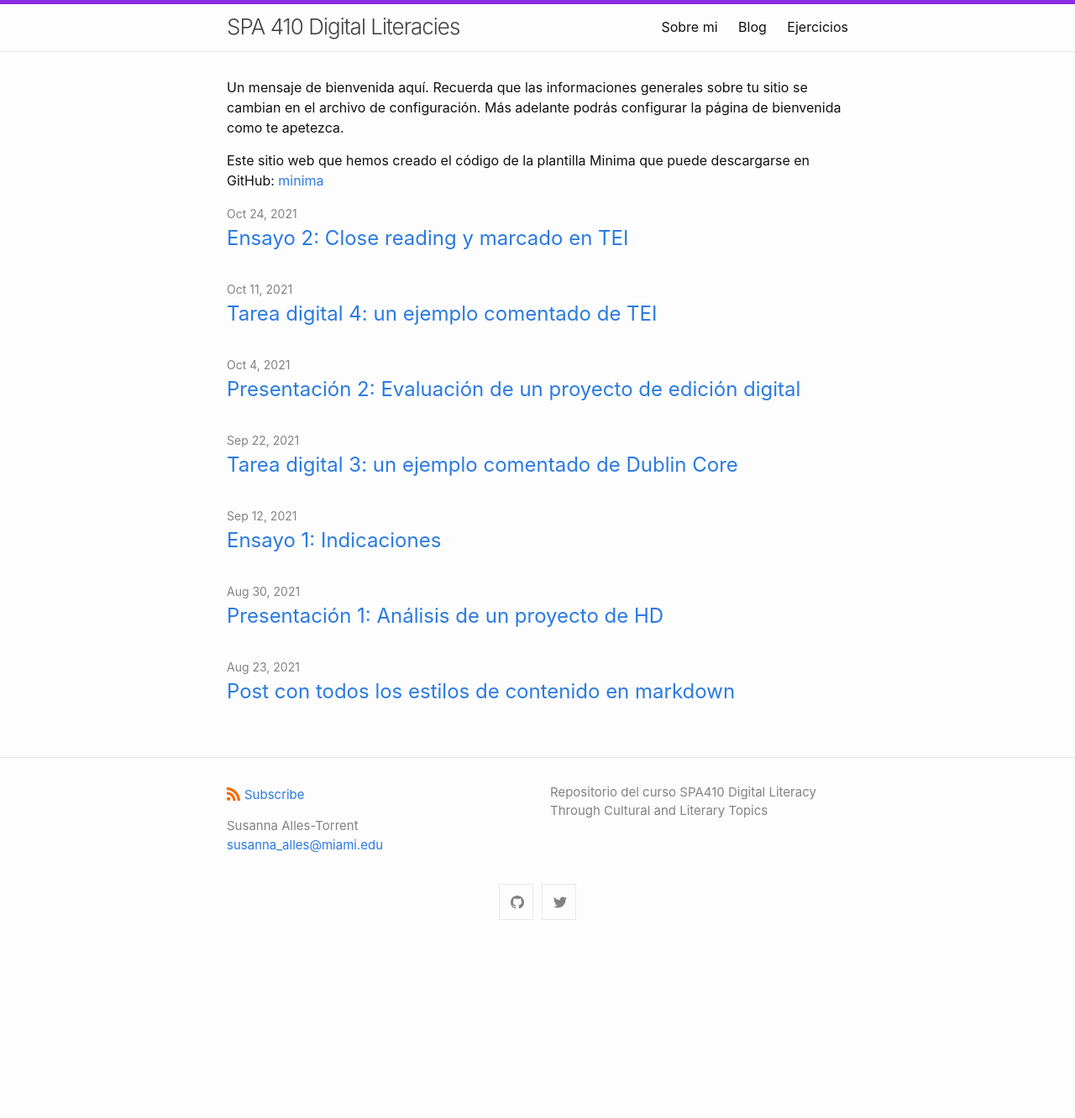
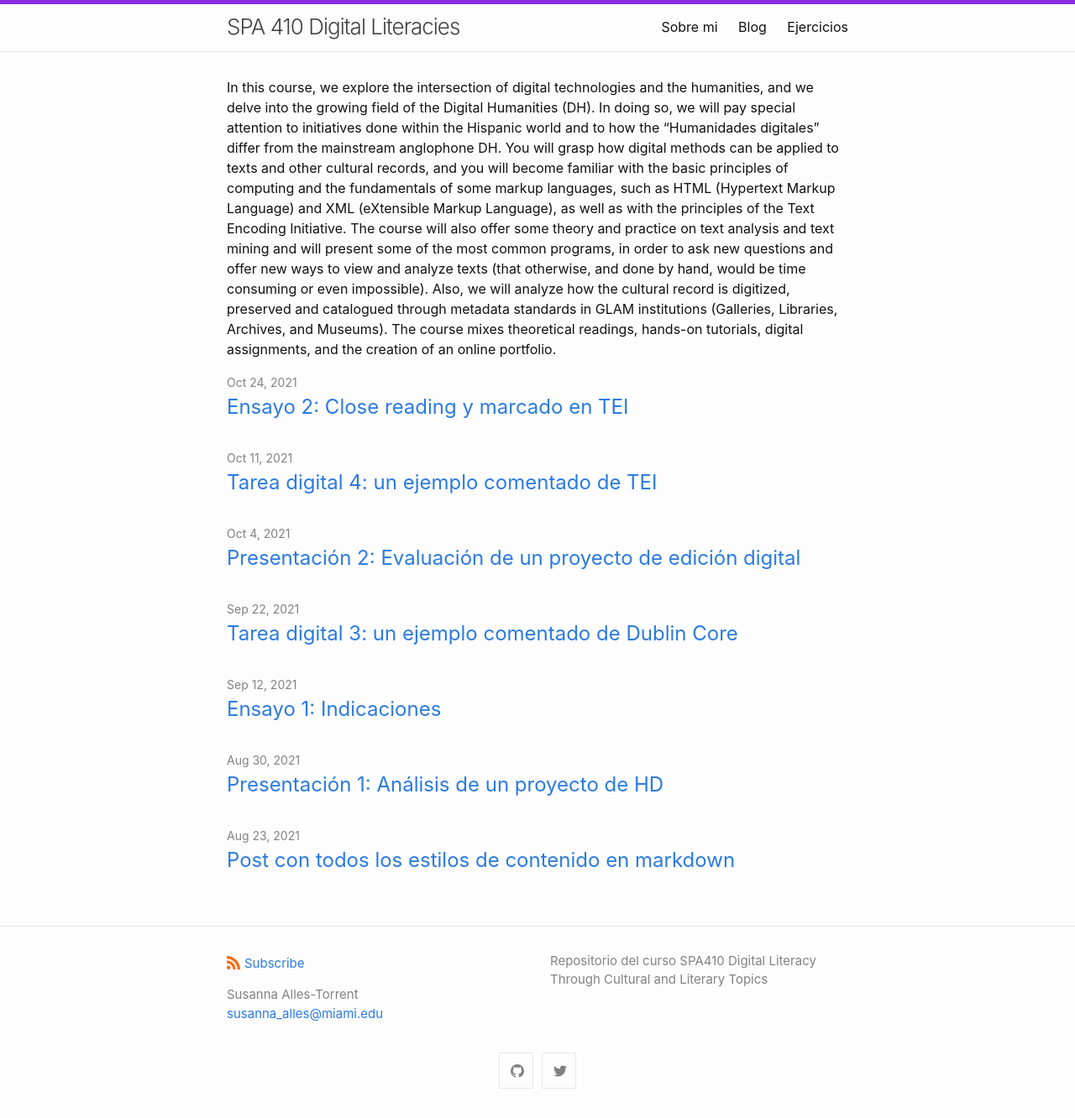
Before and after one commit to susannalles/SPA410, a Jekyll site: the page built from index.md, in a window 1280 px wide. Shown: the whole page at 84% size. Built offline with Jekyll 4.4.1, drawn with Linux system fonts in a browser that asks for light colours; before the commit the page ends 1131 px from its top, so only the background shows below that.

Commit message:
customize

```diff
--- a/404.html
+++ b/404.html
@@ -19,6 +19,6 @@ layout: default
 <div class="container">
   <h1>404</h1>
 
-  <p><strong>Page not found :(</strong></p>
-  <p>The requested page could not be found.</p>
+  <p><strong>Página no encontrada:(</strong></p>
+  <p>Algún enlace debe estar mal.</p>
 </div>
--- a/index.md
+++ b/index.md
@@ -8,6 +8,4 @@
 layout: home
 ---
 
-Un mensaje de bienvenida aquí. Recuerda que las informaciones generales sobre tu sitio se cambian en el archivo de configuración. Más adelante podrás configurar la página de bienvenida como te apetezca.
-
-Este sitio web que hemos creado el código de la plantilla Minima que puede descargarse en GitHub: [minima](https://github.com/jekyll/minima)
+In this course, we explore the intersection of digital technologies and the humanities, and we delve into the growing field of the Digital Humanities (DH). In doing so, we will pay special attention to initiatives done within the Hispanic world and to how the “Humanidades digitales” differ from the mainstream anglophone DH. You will grasp how digital methods can be applied to texts and other cultural records, and you will become familiar with the basic principles of computing and the fundamentals of some markup languages, such as HTML (Hypertext Markup Language) and XML (eXtensible Markup Language), as well as with the principles of the Text Encoding Initiative. The course will also offer some theory and practice on text analysis and text mining and will present some of the most common programs, in order to ask new questions and offer new ways to view and analyze texts (that otherwise, and done by hand, would be time consuming or even impossible). Also, we will analyze how the cultural record is digitized, preserved and catalogued through metadata standards in GLAM institutions (Galleries, Libraries, Archives, and Museums). The course mixes theoretical readings, hands-on tutorials, digital assignments, and the creation of an online portfolio.
```
Also changed, not shown: programa.md (added, +7 -0 lines), sobre_mi.md (deleted, +0 -7 lines).
